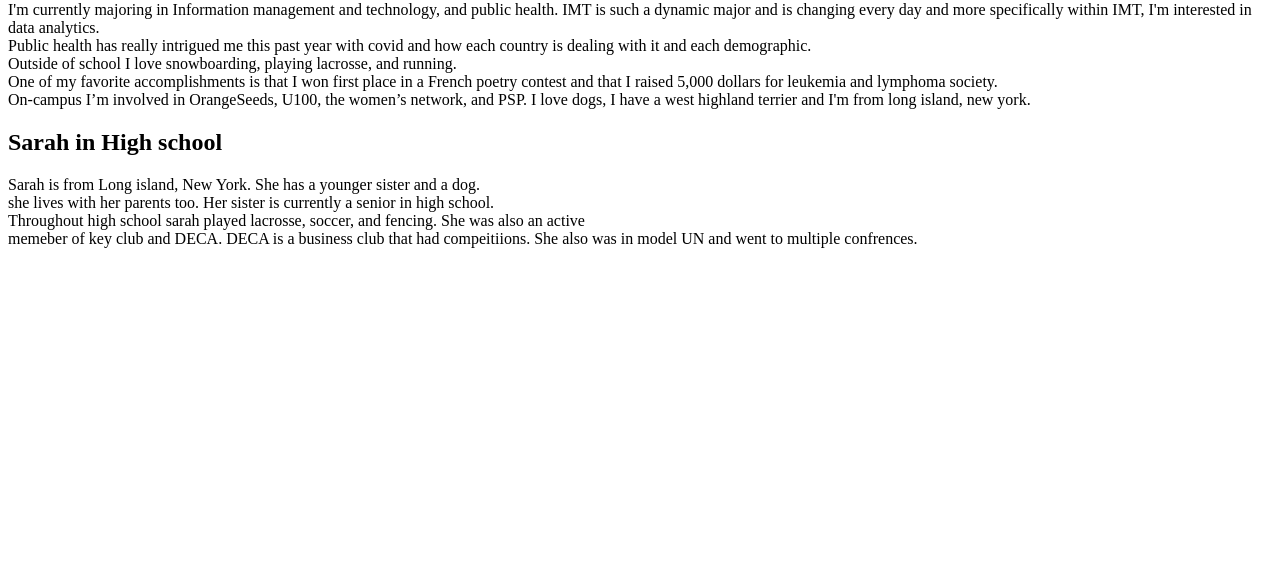
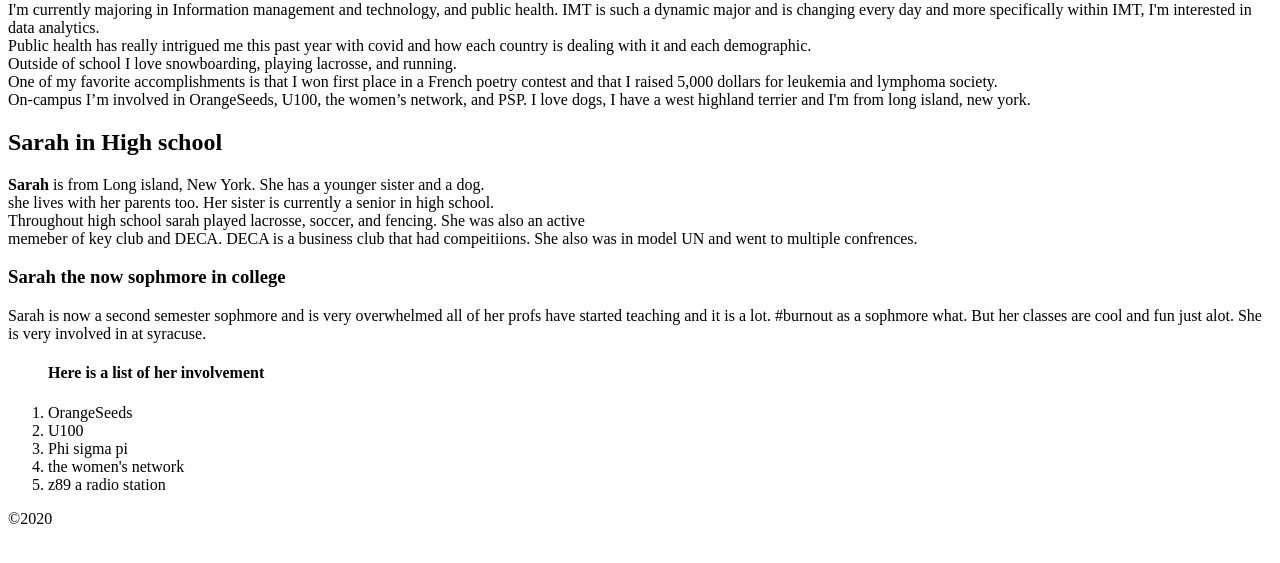
Before and after one commit to sarahfrankel21/ist263, a plain HTML site: page lab01/frankel-bio.html in a window 1280 px wide. Shown: the part 79-642 px from the top of the page. Drawn offline with Linux system fonts and the light colour scheme.

Commit message:
Update frankel-bio.html
new update

```diff
--- a/lab01/frankel-bio.html
+++ b/lab01/frankel-bio.html
@@ -17,11 +17,22 @@
         One of my favorite accomplishments is that I won first place in a French poetry contest and that I raised 5,000 dollars for leukemia and lymphoma society.<br>
          On-campus I’m involved in OrangeSeeds, U100, the women’s network, and PSP. I love dogs, I have a west highland terrier and I'm from long island, new york. </p1>
         <h2> Sarah in High school</h2>
-         <p2>Sarah is from Long island, New York. She has a younger sister and a dog. <br>
+         <p2><strong>Sarah</strong> is from Long island, New York. She has a younger sister and a dog. <br>
         she lives with her parents too. Her sister is currently a senior in high school.<br>
      Throughout high school sarah played lacrosse, soccer, and fencing. She was also an active <br>
     memeber of key club and DECA. DECA is a business club that had compeitiions. She also
 was in model UN and went to multiple confrences. </p2>
+<h3> Sarah the now sophmore in college</h3>
+<p3>Sarah is now a second semester sophmore and is very overwhelmed all of her profs have started teaching and it is a lot. #burnout as a sophmore what. But her classes are cool and fun just alot. She is very involved in at syracuse. </p3>
+<ol>
+    <h4> Here is a list of her involvement</h4>
+    <li> OrangeSeeds</li>
+    <li> U100</li>
+    <li> Phi sigma pi </li>
+    <li>the women's network </li>
+    <li> z89 a radio station</li>
 
+</ol>
+<p> &copy;2020</p>
     </body>
 </html>
```
